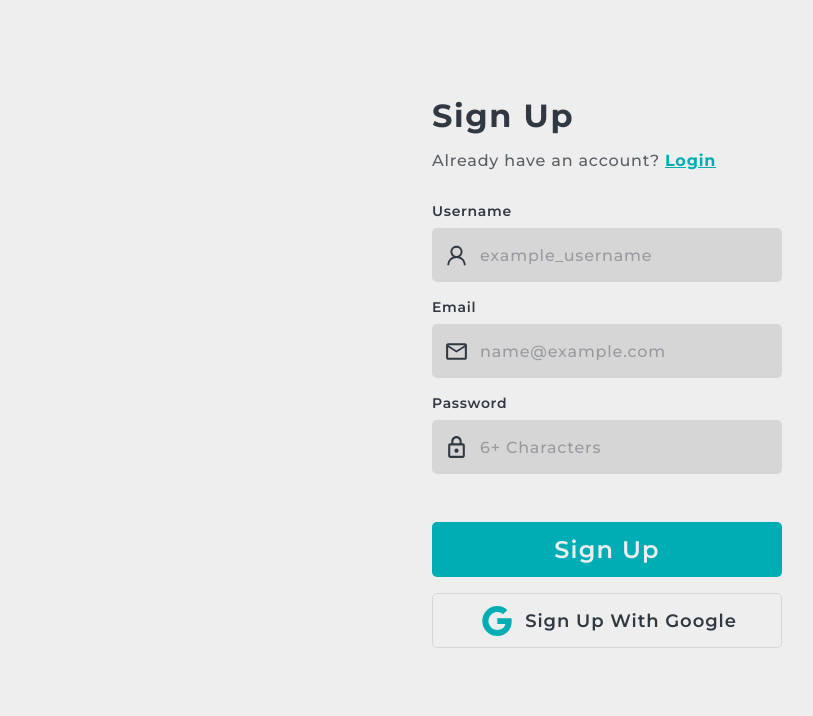
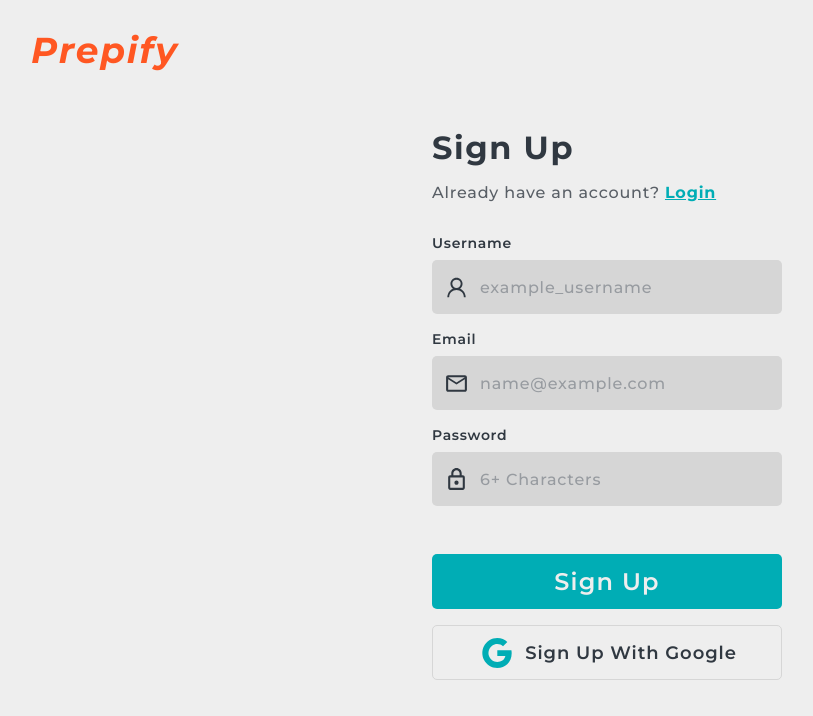
Before and after one commit to jclind/perpify, a React (Create React App) app: page /signup in a window 1280 px wide. Shown: the top 716 px of the page, without its empty margins (33-846 px from the left). Built offline with nearby package versions, Linux system fonts and the light colour scheme; no server answers.

Commit message:
feat: add redirect on signup and login

```diff
--- a/src/App.js
+++ b/src/App.js
@@ -1,4 +1,4 @@
-import { BrowserRouter as Router, Routes, Route } from 'react-router-dom'
+import { Routes, Route } from 'react-router-dom'
 import Home from './Components/Home/Home'
 import Recipes from './Components/Recipes/Recipes'
 import About from './Components/About/About'
@@ -12,7 +12,6 @@
 function App() {
   return (
     <AuthProvider>
-      <Router>
       <Routes>
         <Route
           exact
@@ -51,7 +50,6 @@
         <Route exact path='/signup' element={<Signup />} />
         <Route exact path='/forgot-password' element={<ForgotPassword />} />
       </Routes>
-      </Router>
     </AuthProvider>
   )
 }
--- a/src/Components/ForgotPassword/ForgotPassword.js
+++ b/src/Components/ForgotPassword/ForgotPassword.js
@@ -5,6 +5,7 @@
 import FormInput from '../Form/FormInput'
 import { MdOutlineEmail } from 'react-icons/md'
 import { useAuth } from '../../context/AuthContext'
+import PrepifyLogo from '../Navbar/PrepifyLogo'
 
 const ForgotPassword = () => {
   const [email, setEmail] = useState('')
@@ -22,6 +23,10 @@
   }
 
   return (
+    <>
+      <div className='abs-logo'>
+        <PrepifyLogo className='abs-logo' />
+      </div>
       <div className='forgot-password-page form-format'>
         <div className='login-form-container'>
           <form onSubmit={handleChangePasswordFormSubmit} className='form'>
@@ -48,6 +53,7 @@
           </Link>
         </div>
       </div>
+    </>
   )
 }
 
--- a/src/Components/Form/FormStyles.scss
+++ b/src/Components/Form/FormStyles.scss
@@ -4,7 +4,7 @@
   display: flex;
   flex-direction: column;
   align-items: center;
-  margin-top: 6rem;
+  margin-top: 8rem;
   .form {
     display: flex;
     flex-direction: column;
--- a/src/Components/Login/Login.js
+++ b/src/Components/Login/Login.js
@@ -4,9 +4,9 @@
 import '../Form/FormStyles.scss'
 import FormInput from '../Form/FormInput'
 import { useAuth } from '../../context/AuthContext'
-
 import { AiOutlineGoogle } from 'react-icons/ai'
 import { MdOutlineEmail, MdOutlineLock } from 'react-icons/md'
+import PrepifyLogo from '../Navbar/PrepifyLogo'
 
 const Login = () => {
   const [email, setEmail] = useState('')
@@ -23,6 +23,10 @@
   }
 
   return (
+    <>
+      <div className='abs-logo'>
+        <PrepifyLogo className='abs-logo' />
+      </div>
       <div className='login-page form-format'>
         <div className='login-form-container'>
           <form onSubmit={handleEmailAndPasswordFormSubmit} className='form'>
@@ -57,11 +61,15 @@
             </div>
             <button className='form-action-btn btn'>Login</button>
           </form>
-        <button className='google-btn btn' onClick={signInWithGoogle}>
+          <button
+            className='google-btn btn'
+            onClick={() => signInWithGoogle(setError)}
+          >
             <AiOutlineGoogle className='icon' /> Log In With Google
           </button>
         </div>
       </div>
+    </>
   )
 }
 // Work on functionality for all log in, sign up, and forgot password forms
--- a/src/Components/Navbar/Navbar.js
+++ b/src/Components/Navbar/Navbar.js
@@ -2,6 +2,7 @@
 import './Navbar.scss'
 import { NavLink } from 'react-router-dom'
 import { useAuth } from '../../context/AuthContext'
+import PrepifyLogo from './PrepifyLogo'
 
 const Navbar = () => {
   const { user, logout } = useAuth()
@@ -38,12 +39,12 @@
         login
       </NavLink>
       <NavLink
-        to='/register'
+        to='/signup'
         className={({ isActive }) => {
           return isActive ? 'nav-link active' : 'nav-link'
         }}
       >
-        register
+        Signup
       </NavLink>
     </>
   )
@@ -74,46 +75,10 @@
   return (
     <nav className='nav'>
       <div className='nav-header'>
-        <NavLink to='/' className='nav-link'>
-          <div className='nav-logo'>Prepify</div>
-        </NavLink>
+        <PrepifyLogo />
       </div>
       <div className='nav-content'>
-        <div className='nav-links'>
-          {user ? loggedInLinks : loggedOutLinks}
-          {/* <NavLink
-            to='/recipes'
-            className={({ isActive }) => {
-              return isActive ? 'nav-link active' : 'nav-link'
-            }}
-          >
-            recipes
-          </NavLink>
-          <NavLink
-            to='/about'
-            className={({ isActive }) => {
-              return isActive ? 'nav-link active' : 'nav-link'
-            }}
-          >
-            about
-          </NavLink>
-          <NavLink
-            to='/login'
-            className={({ isActive }) => {
-              return isActive ? 'nav-link active' : 'nav-link'
-            }}
-          >
-            login
-          </NavLink>
-          <NavLink
-            to='/register'
-            className={({ isActive }) => {
-              return isActive ? 'nav-link active' : 'nav-link'
-            }}
-          >
-            register
-          </NavLink> */}
-        </div>
+        <div className='nav-links'>{user ? loggedInLinks : loggedOutLinks}</div>
       </div>
     </nav>
   )
--- a/src/Components/Navbar/Navbar.scss
+++ b/src/Components/Navbar/Navbar.scss
@@ -17,17 +17,6 @@
   width: 90%;
   max-width: $max-width;
 
-  .nav-header {
-    .nav-link {
-      text-decoration: none;
-    }
-    .nav-logo {
-      font-size: toRem(36);
-      font-weight: 700;
-      font-style: italic;
-      color: $primary;
-    }
-  }
   .nav-content {
     width: 30%;
     .nav-links {
@@ -45,3 +34,18 @@
     }
   }
 }
+.prepify-logo.nav-link {
+  text-decoration: none;
+  text-transform: capitalize;
+  text-decoration: none;
+  font-size: toRem(18);
+  font-weight: 700;
+  color: $primary-background;
+
+  .nav-logo {
+    font-size: toRem(36);
+    font-weight: 700;
+    font-style: italic;
+    color: $primary;
+  }
+}
--- /dev/null
+++ b/src/Components/Navbar/PrepifyLogo.js
@@ -0,0 +1,12 @@
+import React from 'react'
+import { NavLink } from 'react-router-dom'
+
+const PrepifyLogo = () => {
+  return (
+    <NavLink to='/' className='nav-link prepify-logo'>
+      <div className='nav-logo'>Prepify</div>
+    </NavLink>
+  )
+}
+
+export default PrepifyLogo
--- a/src/Components/PrivateRoute.js
+++ b/src/Components/PrivateRoute.js
@@ -1,7 +1,7 @@
 import React from 'react'
 import { Outlet, Navigate } from 'react-router-dom'
 import { useAuth } from '../context/AuthContext'
-
+import './Navbar.scss'
 const PrivateRoute = () => {
   const { user } = useAuth()
   console.log(user)
--- a/src/Components/Signup/Signup.js
+++ b/src/Components/Signup/Signup.js
@@ -6,6 +6,7 @@
 import { AiOutlineUser, AiOutlineGoogle } from 'react-icons/ai'
 import { MdOutlineEmail, MdOutlineLock } from 'react-icons/md'
 import { useAuth } from '../../context/AuthContext'
+import PrepifyLogo from '../Navbar/PrepifyLogo'
 
 const Signup = () => {
   const [username, setUsername] = useState('')
@@ -22,6 +23,10 @@
   }
 
   return (
+    <>
+      <div className='abs-logo'>
+        <PrepifyLogo className='abs-logo' />
+      </div>
       <div className='signup-page form-format'>
         <div className='form-container'>
           <form onSubmit={handleEmailAndPasswordFormSubmit} className='form'>
@@ -61,11 +66,15 @@
             </div>
             <button className='form-action-btn btn'>Sign Up</button>
           </form>
-        <button className='google-btn btn' onClick={signInWithGoogle}>
+          <button
+            className='google-btn btn'
+            onClick={() => signInWithGoogle(setError)}
+          >
             <AiOutlineGoogle className='icon' /> Sign Up With Google
           </button>
         </div>
       </div>
+    </>
   )
 }
 
--- a/src/context/AuthContext.js
+++ b/src/context/AuthContext.js
@@ -8,6 +8,8 @@
   createUserWithEmailAndPassword,
   sendPasswordResetEmail,
 } from 'firebase/auth'
+import { useNavigate } from 'react-router-dom'
+
 const AuthContext = React.createContext()
 const auth = getAuth()
 
@@ -19,21 +21,29 @@
   const [user, setUser] = useState(null)
   const [loading, setLoading] = useState(false)
 
+  const navigate = useNavigate()
+
   const logout = () => {
     signOut(auth)
       .then(() => {
         console.log('sign out success')
+        navigate('/')
       })
       .catch(err => {
         console.log('sign out NOT success,', err)
       })
   }
-  const signInWithGoogle = () => {
+  const signInWithGoogle = setError => {
     const provider = new GoogleAuthProvider()
 
-    signInWithPopup(auth, provider).then(result => {
-      console.log(result, result.user)
-    })
+    signInWithPopup(auth, provider)
+      .then(result => {
+        console.log(result, result.user)
+        navigate('/')
+      })
+      .catch(err => {
+        setError(err.code)
+      })
   }
   const signInDefault = (email, password, setError) => {
     if (!email) {
@@ -45,6 +55,7 @@
       .then(userCredential => {
         setUser(userCredential.user)
         console.log('Login Success')
+        navigate('/')
       })
       .catch(err => {
         const errCode = err.code
@@ -71,6 +82,7 @@
       .then(userCredential => {
         setUser(userCredential.user)
         console.log('Sign Up Success')
+        navigate('/')
       })
       .catch(err => {
         const errCode = err.code
--- a/src/index.js
+++ b/src/index.js
@@ -1,11 +1,14 @@
 import React from 'react'
+import { BrowserRouter } from 'react-router-dom'
 import ReactDOM from 'react-dom'
 import './index.scss'
 import App from './App'
 
 ReactDOM.render(
   <React.StrictMode>
-    <App />
+    <BrowserRouter>
+      <App />
+    </BrowserRouter>
   </React.StrictMode>,
   document.getElementById('root')
 )
--- a/src/index.scss
+++ b/src/index.scss
@@ -66,3 +66,16 @@
   margin: 0 auto;
   padding-top: $page-top-padding;
 }
+
+.abs-logo {
+  top: 0;
+  left: 0;
+  right: 0;
+  margin: 0 auto;
+  height: $nav-height;
+  display: flex;
+  align-items: center;
+  position: absolute;
+  width: 90%;
+  max-width: $max-width;
+}
```
Lines whose indentation alone changed are shown as unchanged.
